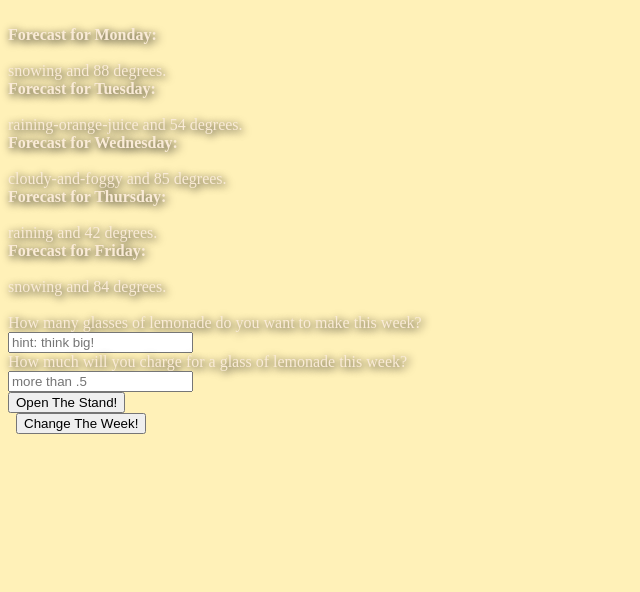
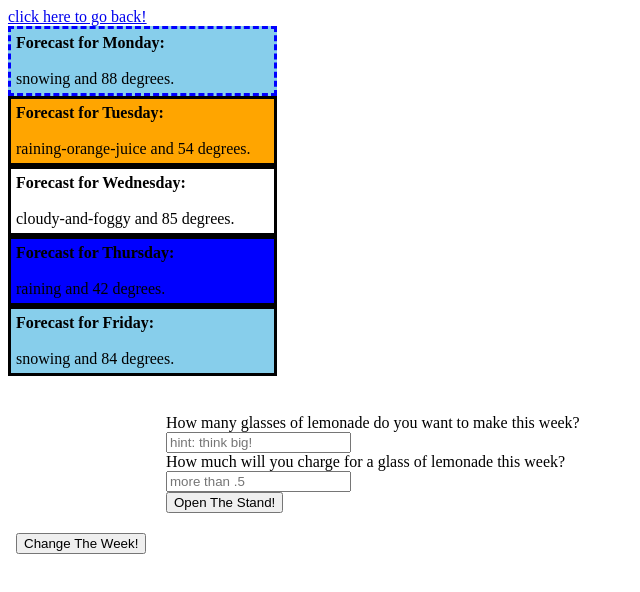
Before and after one commit to kettlecornlover/kettlecornlover.github.io, a plain HTML site: page index.hello.html in a window 1280 px wide. Shown: the whole page, without its empty margins (0-640 px from the left). Drawn offline with Linux system fonts and the light colour scheme.

Commit message:
theroomwhereithappenns

```diff
--- a/index.hello.html
+++ b/index.hello.html
@@ -1,5 +1,5 @@
-
-<link rel="stylesheet" href="style.css">
+     <a href="index.html">  click here to go back!</a>
+<link rel="stylesheet" href="boi.style.css">
 
 <div id="5DayWeather"></div>
 
```
Also changed, not shown: index.html (+1 -1 lines).
